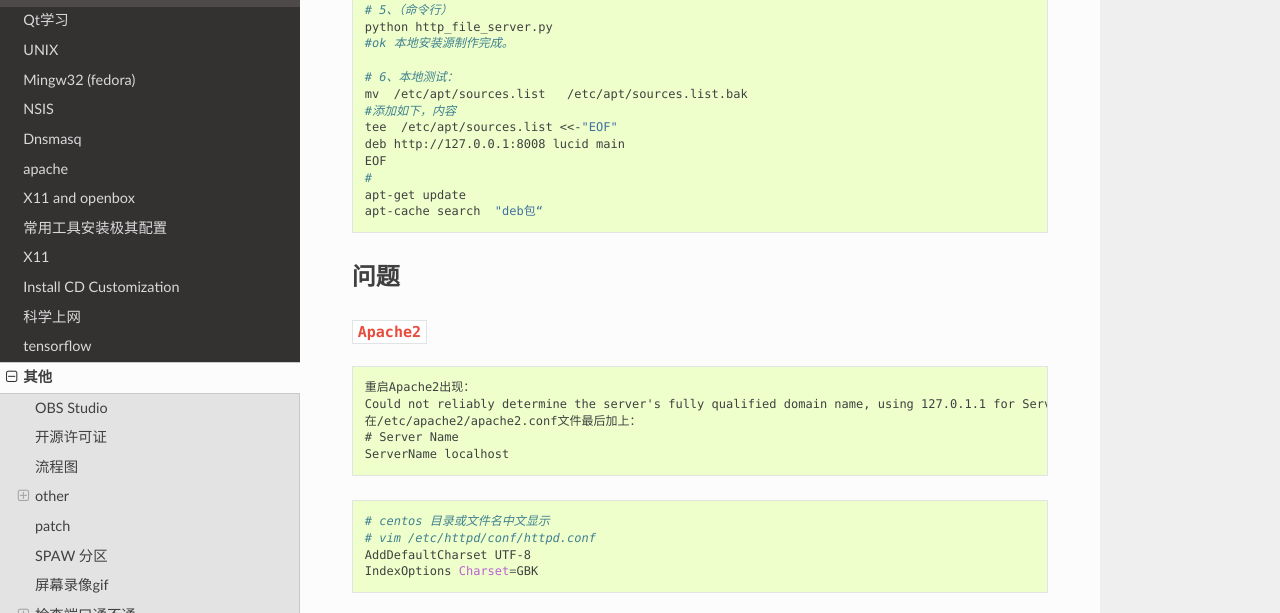
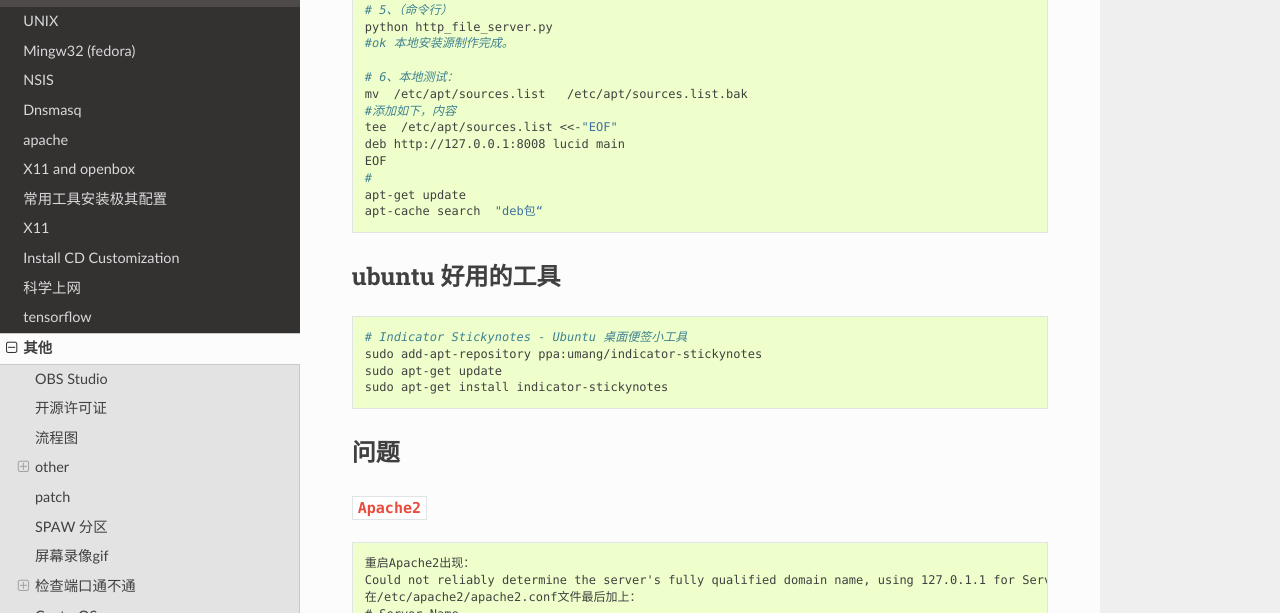
Before and after one commit to my-rds-store/my_space, a Sphinx documentation site: the page built from source/other/index.rst, in a window 1280 px wide and 900 px high, scrolled down 6657 px, cut to the strip 0-613 px from the top of the window. Built offline with Sphinx 7.4.7 and the Read the Docs theme 2.0.0, drawn with Linux system fonts in a browser that asks for light colours.

Commit message:
update ...

```diff
--- a/source/git/index.rst
+++ b/source/git/index.rst
@@ -71,6 +71,9 @@
 
     $ git branch  <new_branch_name> <commit_id>
     $ git checkout -b  <new_branch_name> <commit_id>
+    $ git branch -a   # 查看分支（本地 + 远程)
+    $ git push origin --delete <new_branch_name>   # 删除远程分支
+
 
 Gitignore
 ============
--- a/source/other/index.rst
+++ b/source/other/index.rst
@@ -386,7 +386,15 @@
     apt-get update
     apt-cache search  "deb包“
 
+ubuntu 好用的工具
+------------------
 
+.. code-block:: sh
+
+	# Indicator Stickynotes - Ubuntu 桌面便签小工具
+	sudo add-apt-repository ppa:umang/indicator-stickynotes
+	sudo apt-get update
+	sudo apt-get install indicator-stickynotes
 
 问题
 ------
```
